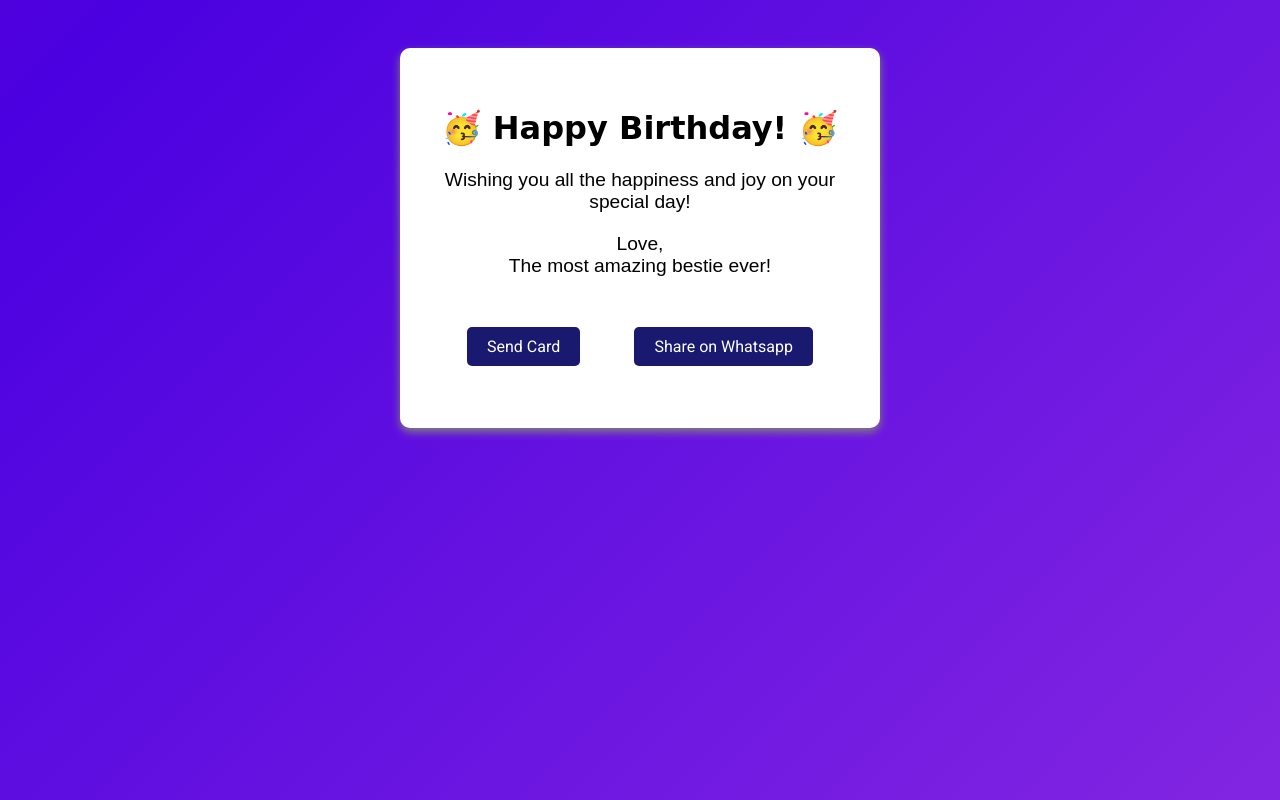
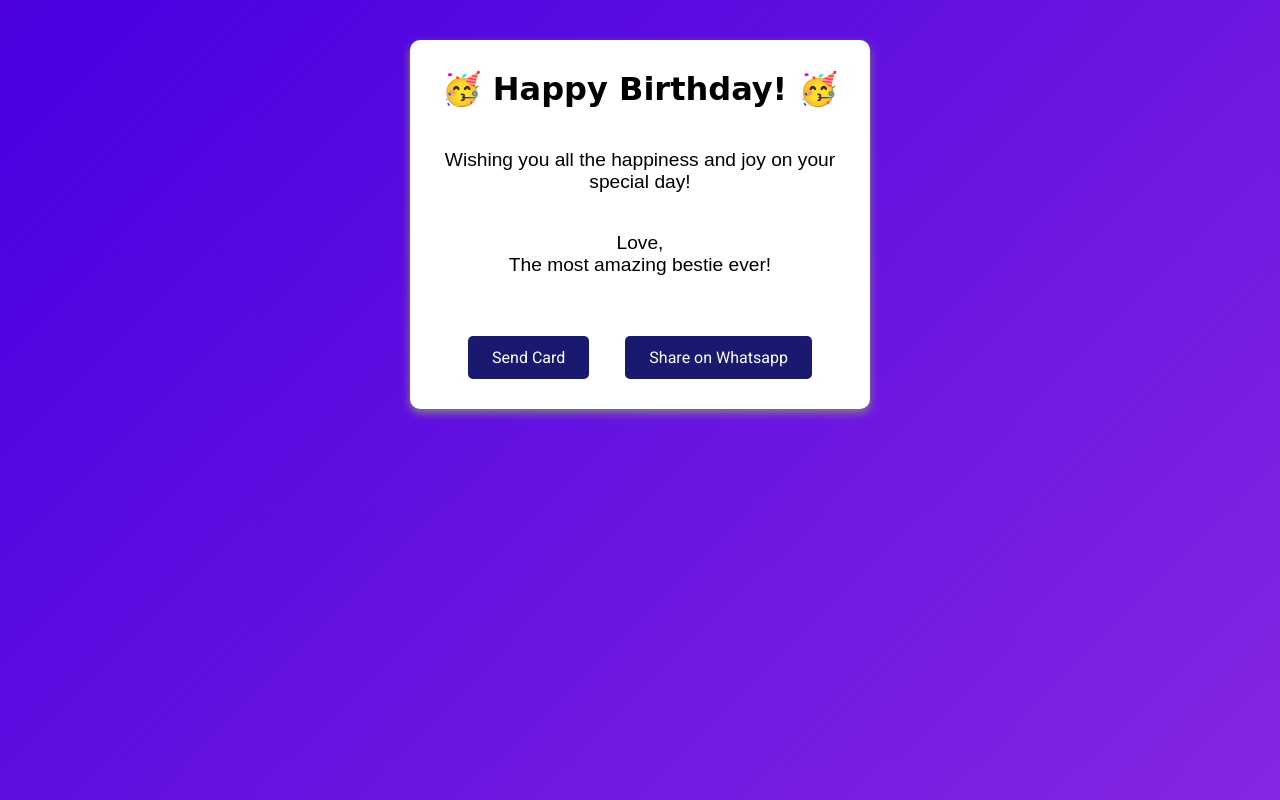
Before and after one commit to kuXi-Ctrl/Birthday-card, a plain HTML site: page index.html in a window 1280 px wide. Drawn offline with Linux system fonts and the light colour scheme; a web font is replaced by a local one.

Commit message:
Enhance birthday card layout and links

```diff
--- a/index.html
+++ b/index.html
@@ -3,12 +3,11 @@
   <head>
     <meta charset="utf-8">
     <meta name="viewport" content="width=device-width, initial-scale=1.0">
+    <meta name="description" content="A fun birthday card to share with friends!">
+    <title>Birthday Card!</title>
     <link rel="preconnect" href="https://fonts.googleapis.com">
     <link rel="preconnect" href="https://fonts.gstatic.com" crossorigin>
-    <link href="https://fonts.googleapis.com/css2?family=LXGW+Marker+Gothic&family=
-      Princess+Sofia&family=Roboto:ital,wght@0,100..900;1,100..900&display=swap"
-      rel="stylesheet">
-    <title>Birthday Card!</title>
+    <link href="https://fonts.googleapis.com/css2?family=LXGW+Marker+Gothic&family=Princess+Sofia&family=Roboto:ital,wght@0,100..900;1,100..900&display=swap" rel="stylesheet">
     <style>
     body {
       font-family: 'Roboto', sans-serif;
@@ -17,6 +16,7 @@
       background: linear-gradient(-45deg, #8e2de2, #4a00e0, #b5179e, #7209b7);
       background-size: 400% 400%;
       animation: gradientMove 10s ease infinite;
+      margin: 0;
     }
 
     @keyframes gradientMove {
@@ -25,26 +25,31 @@
       100% { background-position: 0% 50%; }
     }
 
-.card {
+    main.card {
       background-color: white;
       max-width: 400px;
-  height: 300px;
-  padding: 40px;
+      width: 90vw;
+      min-height: 300px;
+      padding: 30px;
       margin: 0 auto;
       border-radius: 10px;
       box-shadow: 0 4px 8px gray;
-  transition: transform 0.3s, background-color 0.3s ease;
-  align-items: center;     /* centers horizontally */
+      transition: transform 0.3s, background-color 0.3s, box-shadow 0.3s;
       text-align: center;
+      display: flex;
+      flex-direction: column;
+      align-items: center;
     }
 
-.card:hover {
+    main.card:hover {
       background-color: khaki;
-  transform: scale(1.1);
+      transform: scale(1.04);
+      box-shadow: 0 6px 16px rgba(50,50,80,0.12);
     }
 
     h1 {
       font-family: 'Princess Sofia', cursive;
+      margin-top: 0;
     }
 
     h1::before {
@@ -62,37 +67,36 @@ h1::after {
     }
 
     .card-links {
-  margin-top: 50px;
+      margin-top: 40px;
       display: flex;
-  justify-content: space-around;
+      justify-content: center;
+      gap: 20px;
     }
 
     .card-links a {
       text-decoration: none;
       font-size: 1em;
-  padding: 10px 20px;
+      padding: 12px 24px;
       border-radius: 5px;
       color: white;
       background-color: midnightblue;
-  transition: background-color 0.3s ease;
+      transition: background-color 0.3s;
+      margin: 0 8px;
+      display: inline-block;
     }
 
-.card-links a:hover {
+    .card-links a:hover, .card-links a:focus {
       background-color: orangered;
+      outline: 2px solid yellow;
     }
 
     .card-links a:active {
       background-color: midnightblue;
     }
 
-.card-links a:focus {
-  outline: 2px solid yellow;
-}
-
     .card-links a:visited {
       color: crimson;
     }
-
 
     section {
       margin: 20px auto;
@@ -103,36 +107,41 @@ section {
       display: none;
     }
 
+    section:target {
+      display: block;
+    }
+
     section:hover{
       transform: skewX(10deg);
     }
 
-section:target {
-  display: block;
+    @media (max-width: 600px) {
+      main.card {
+        padding: 10vw;
+        max-width: 99vw;
       }
-
-
+      .card-links a {
+        font-size: 0.95em;
+        padding: 10px 12px;
+      }
+    }
     </style>
-
   </head>
   <body>
-    <div class="card" id="greeting-card">
+    <main class="card" id="greeting-card" role="main">
       <h1>Happy Birthday!</h1>
-
       <p class="message">
         Wishing you all the happiness and joy on your special day!
       </p>
       <p class="message">Love,<br> The most amazing bestie ever!</p>
 
-      <div class="card-links">
-        <a href="mailto:?subject=Happy Birthday!&body=Check out this card:
-          https://kuXi-Ctrl.github.io/Birthday-card" target="_blank"
-          class="send-link">Send Card</a>
-        <a href="https://wa.me/?text=Check%20out%20
-          this%20birthday%20card!%20https://kuXi-Ctrl.github.io/Birthday-card"
-          target="_blank" class="share-link">Share on Whatsapp</a>
-      </div>
-  	</div>
+      <nav class="card-links" aria-label="Actions">
+        <a href="mailto:?subject=Happy%20Birthday!&body=Check%20out%20this%20card:%20https://kuXi-Ctrl.github.io/Birthday-card"
+           target="_blank" class="send-link" aria-label="Send this birthday card by Email">Send Card</a>
+        <a href="https://wa.me/?text=Check%20out%20this%20birthday%20card!%20https://kuXi-Ctrl.github.io/Birthday-card"
+           target="_blank" class="share-link" aria-label="Share this birthday card on Whatsapp">Share on Whatsapp</a>
+      </nav>
+    </main>
 
     <section id="send">
       <h2>Sending your card...</h2>
@@ -143,6 +152,5 @@ section:target {
       <h2>Sharing your card...</h2>
       <p>Your card was shared on social media!</p>
     </section>
-
   </body>
 </html>
```
Lines whose indentation alone changed are shown as unchanged.
